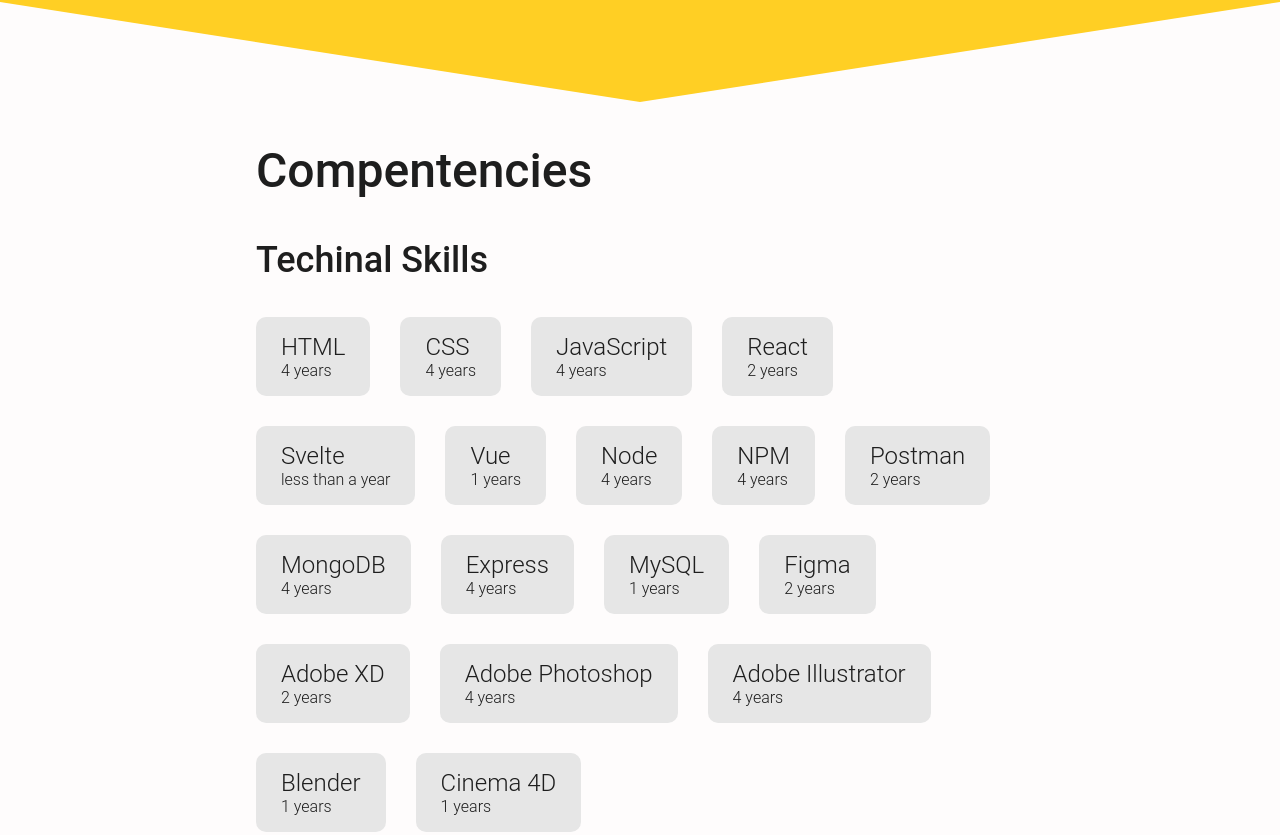
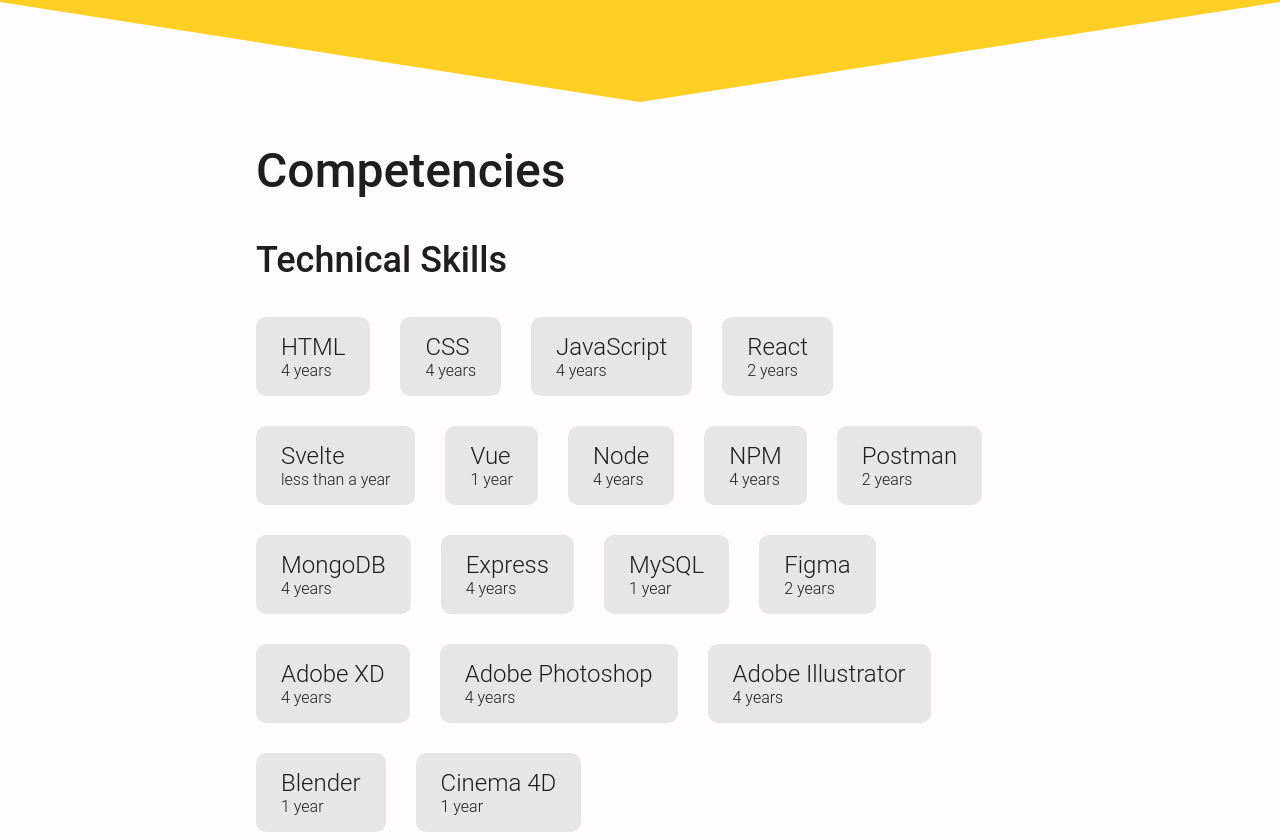
Before and after one commit to solecity/solecity.github.io, a plain HTML site: page index.html in a window 1280 px wide. Shown: the part 1636-2471 px from the top of the page. Drawn offline with Linux system fonts and the light colour scheme; a web font is replaced by a local one.

Commit message:
fix typo

```diff
--- a/index.html
+++ b/index.html
@@ -186,9 +186,9 @@
 
       <div id="competencies">
         <div>
-          <h2 class="title">Compentencies</h2>
+          <h2 class="title">Competencies</h2>
 
-          <h3 class="title">Techinal Skills</h3>
+          <h3 class="title">Technical Skills</h3>
           <div id="tech-wrapper"></div>
 
           <h3 class="title">Soft Skills</h3>
--- a/js/index.js
+++ b/js/index.js
@@ -12,7 +12,7 @@ const techSkills = [
   { name: "Express", years: 4 },
   { name: "MySQL", years: 1 },
   { name: "Figma", years: 2 },
-  { name: "Adobe XD", years: 2 },
+  { name: "Adobe XD", years: 4 },
   { name: "Adobe Photoshop", years: 4 },
   { name: "Adobe Illustrator", years: 4 },
   { name: "Blender", years: 1 },
@@ -55,6 +55,8 @@ const loadSkills = () => {
     years.innerHTML = `${
       techSkills[i].years === 0
         ? "less than a year"
+        : techSkills[i].years === 1
+        ? `${techSkills[i].years} year`
         : `${techSkills[i].years} years`
     }`;
     years.setAttribute("class", "years");
```
